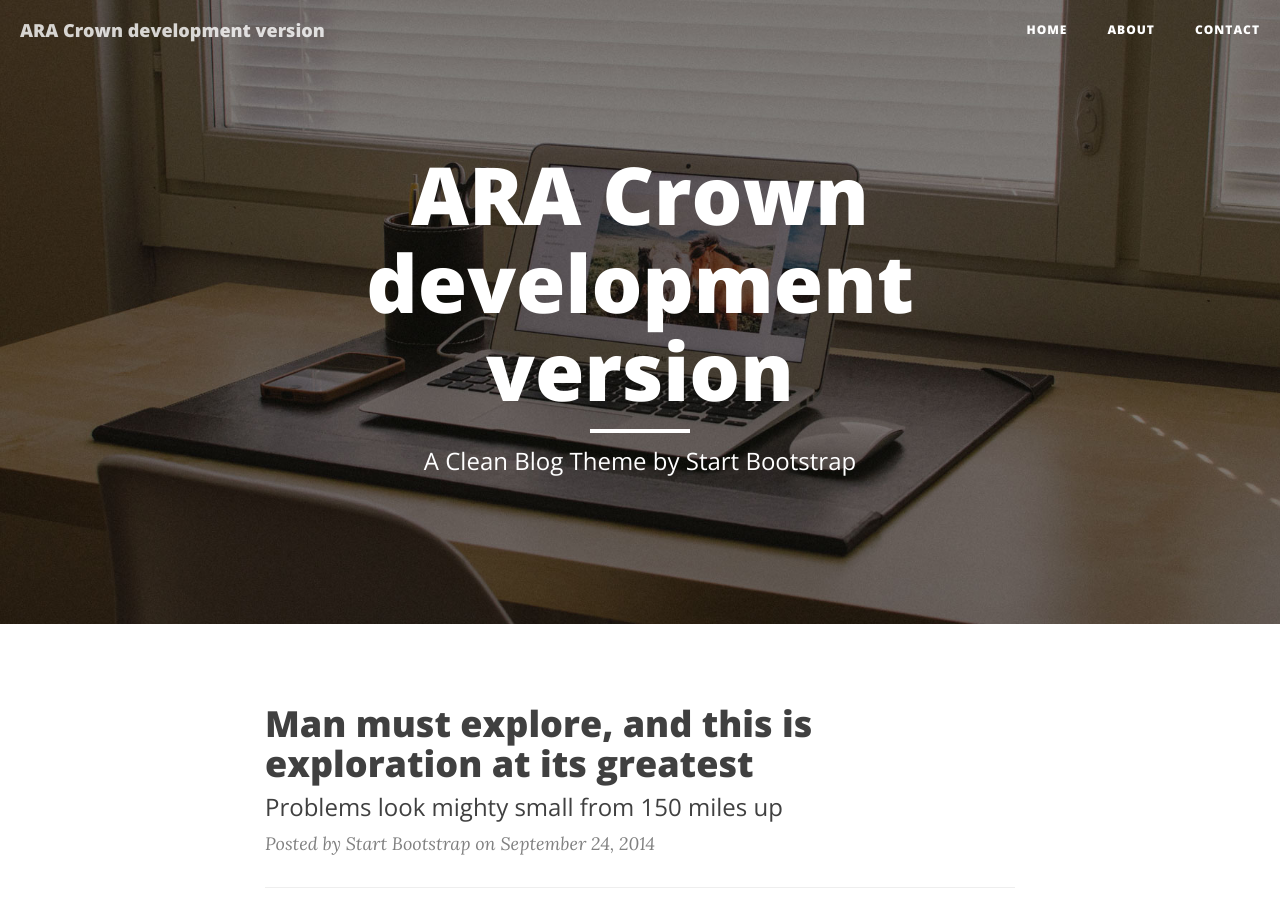
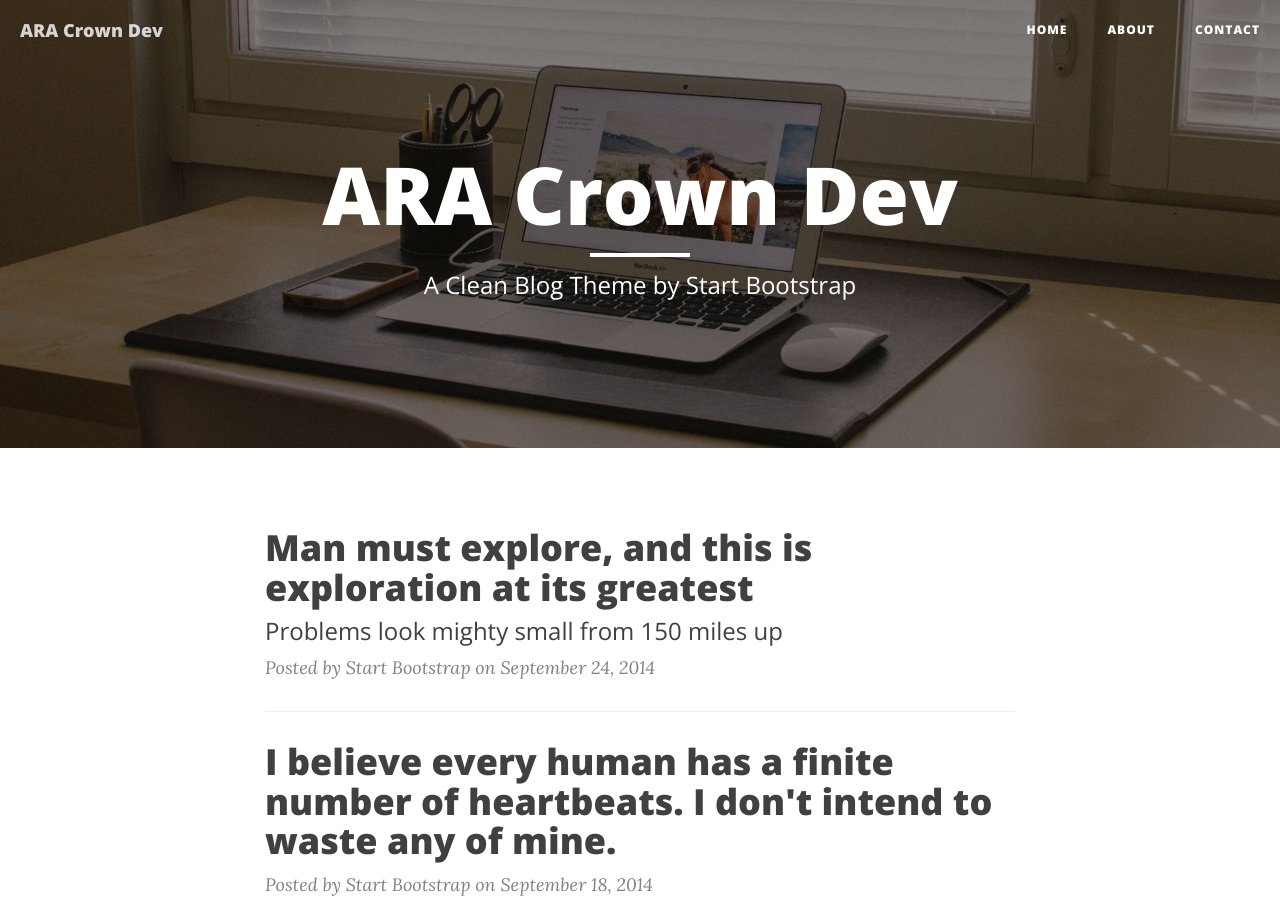
Before and after one commit to aracrown/aracrown.github.io, a Jekyll site: the page built from index.html, in a window 1280 px wide and 900 px high. Built offline with Jekyll 4.4.1, drawn with Linux system fonts in a browser that asks for light colours; nearby versions of some CDN libraries; the list of posts is cut into pages by our own code; some of the changed text lies outside the part shown.

Commit message:
Updated _config.yml

```diff
--- a/_config.yml
+++ b/_config.yml
@@ -1,5 +1,5 @@
 # Site settings
-title: ARA Crown development version
+title: ARA Crown Dev
 header-img: img/home-bg.jpg
 email: your-email@yourdomain.com
 description: "Write your site description here. It will be used as your sites meta description as well!"
```
